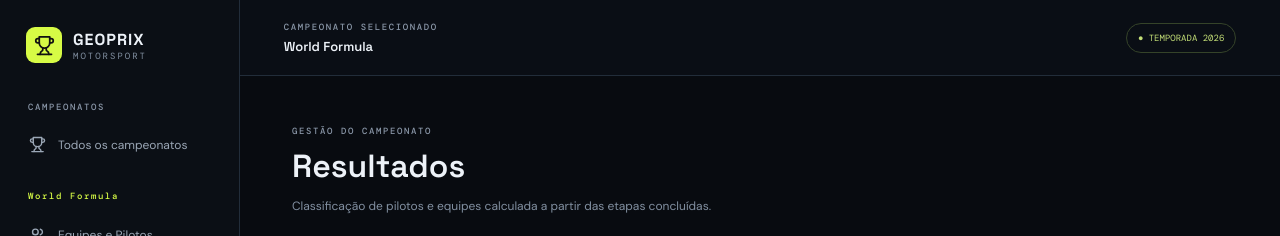
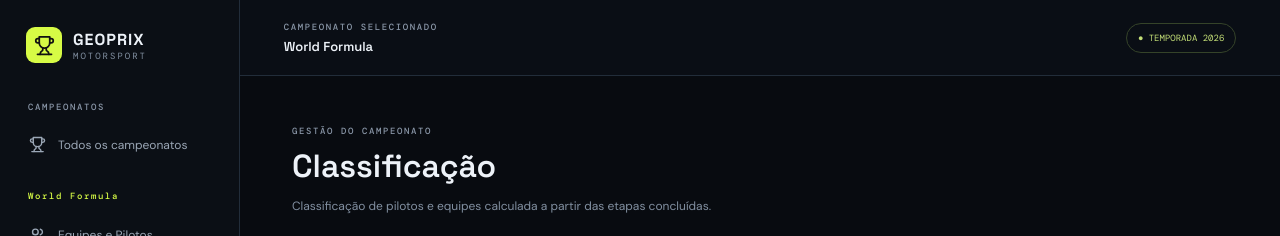
Before and after one commit to geoprix0-coder/geoprix-motorsport, a Next.js app: page /championships/world-formula-2026/results in a window 1280 px wide. Shown: the top 236 px of the page. Built offline with nearby package versions, Linux system fonts and the light colour scheme.

Commit message:
Label national championship standings as classification

```diff
--- a/src/app/championships/[id]/results/page.tsx
+++ b/src/app/championships/[id]/results/page.tsx
@@ -43,7 +43,7 @@ export default function ChampionshipResultsPage(){
   setLoaded(true);
  },[id]);
  return <main className="manager-shell"><div className="manager-content">
-  <div className="manager-heading"><div><span className="eyebrow">GESTÃO DO CAMPEONATO</span><h1>Resultados</h1><p>Classificação de pilotos e equipes calculada a partir das etapas concluídas.</p></div></div>
+  <div className="manager-heading"><div><span className="eyebrow">GESTÃO DO CAMPEONATO</span><h1>Classificação</h1><p>Classificação de pilotos e equipes calculada a partir das etapas concluídas.</p></div></div>
   {!loaded?<p>Carregando classificação...</p>:drivers.length===0?<section className="team-list"><div className="empty-state"><Activity size={28}/><b>Nenhum resultado registrado</b><span>A classificação aparecerá aqui assim que você salvar os resultados de uma etapa.</span></div></section>:<>
    <section className="team-list"><div className="list-heading"><h2><Trophy size={17}/> Campeonato de pilotos</h2><span>{drivers.length} pilotos</span></div>
     {drivers.map((d,i)=><article className="standing-row" key={d.id}><b className="standing-position">{i+1}</b><div className="standing-name"><b>{d.name}</b><small>{d.teamName}</small></div><span className="standing-detail">{d.wins} vitórias · {d.podiums} pódios</span><strong>{d.points} pts</strong></article>)}
```
